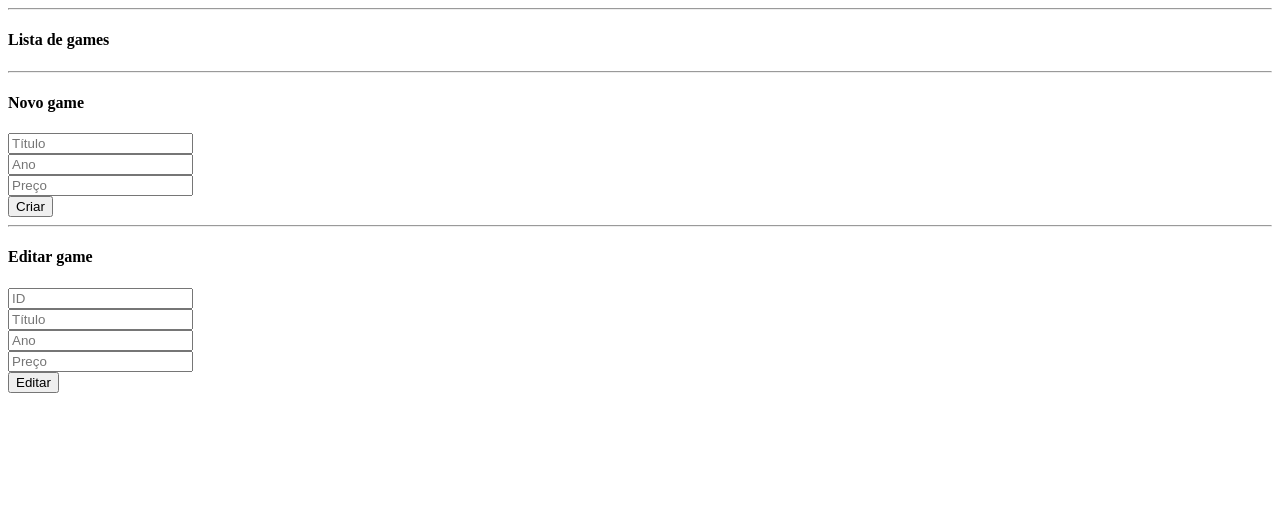
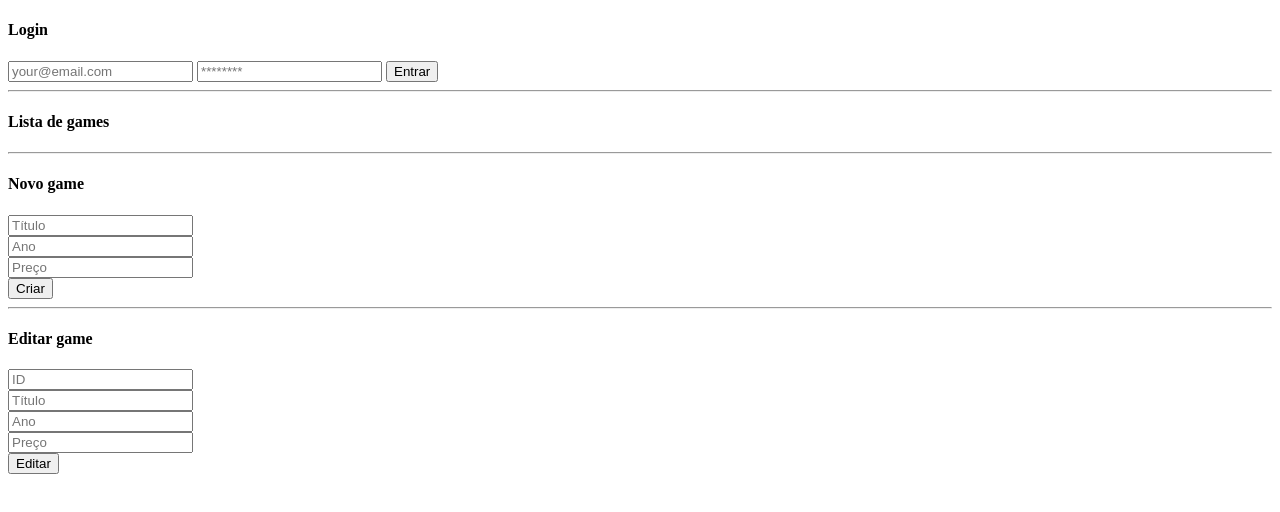
Before and after one commit to kleitonalbuquerque/apigames, a website: page views/index.html in a window 1280 px wide. Drawn offline with nearby package versions, Linux system fonts and the light colour scheme; no server answers.

Commit message:
Sistema de login com JWT

```diff
--- a/views/index.html
+++ b/views/index.html
@@ -4,10 +4,23 @@
     <meta charset="UTF-8" />
     <meta name="viewport" content="width=device-width, initial-scale=1.0" />
     <title>Loja de games</title>
+
+    <h4>Login</h4>
+    <input type="text" name="email" id="email" placeholder="your@email.com" />
+    <input
+      type="password"
+      name="password"
+      id="password"
+      placeholder="********"
+    />
+    <button onclick="login()">Entrar</button>
+    <br />
+
     <hr />
     <h4>Lista de games</h4>
     <ul id="games"></ul>
     <hr />
+
     <h4>Novo game</h4>
     <input type="text" name="title" id="title" placeholder="Título" />
     <br />
@@ -17,6 +30,7 @@
     <br />
     <button type="button" onclick="createGame()">Criar</button>
     <hr />
+
     <h4>Editar game</h4>
     <input type="text" name="idEdit" id="idEdit" placeholder="ID" readonly />
     <br />
@@ -31,6 +45,33 @@
   <body></body>
   <script src="https://cdn.jsdelivr.net/npm/axios/dist/axios.min.js"></script>
   <script>
+    /**
+     * Login
+     */
+    function login() {
+      var emailInput = document.getElementById("email");
+      var passwordInput = document.getElementById("password");
+
+      var email = emailInput.value;
+      var password = passwordInput.value;
+
+      axios
+        .post("http://localhost:4000/auth", {
+          email,
+          password,
+        })
+        .then((res) => {
+          var token = res.data.token;
+          alert("Logado!");
+          // console.log(token);
+          // console.log("Logado!");
+          // console.log(res.data);
+        })
+        .catch((err) => {
+          console.log("Login incorreto!");
+        });
+    }
+
     /**
      * Auth
      */
```
